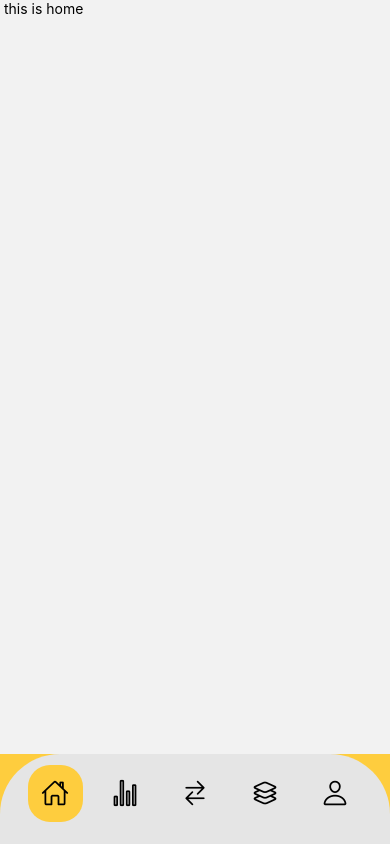
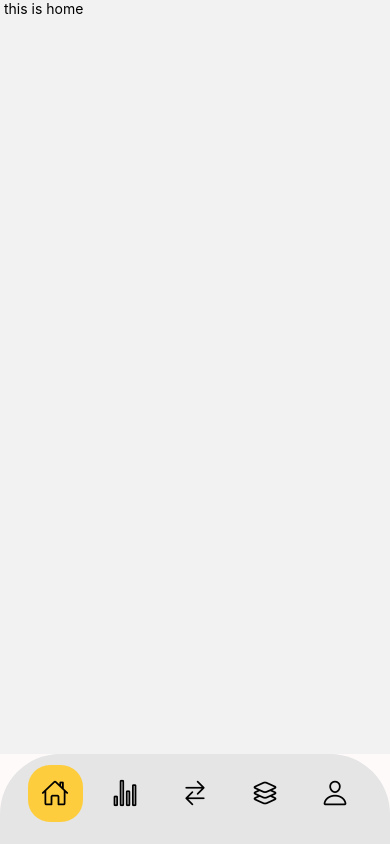
Before and after one commit to Tharwa-AICashMate/Tharwa_Mobile, a React Native app: screen / in a window 390 px wide. Built offline with nearby package versions, Linux system fonts and the light colour scheme.

Commit message:
add rest of profile pages

```diff
--- a/App.tsx
+++ b/App.tsx
@@ -36,6 +36,6 @@ export default function App() {
 const styles = StyleSheet.create({
   container: {
     flex: 1,
-    backgroundColor: Theme.colors.highlight,
+    backgroundColor: Theme.colors.background,
   },
 });
```
